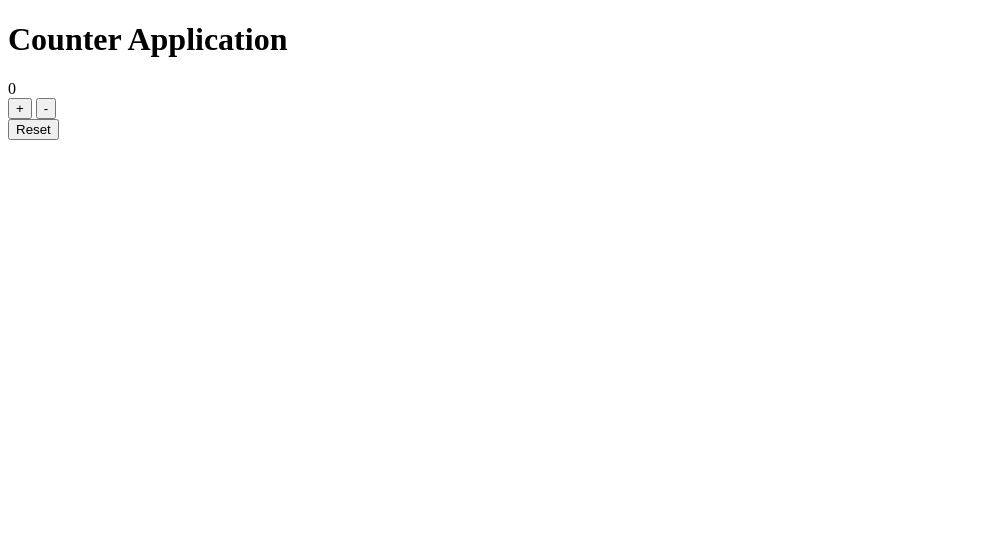
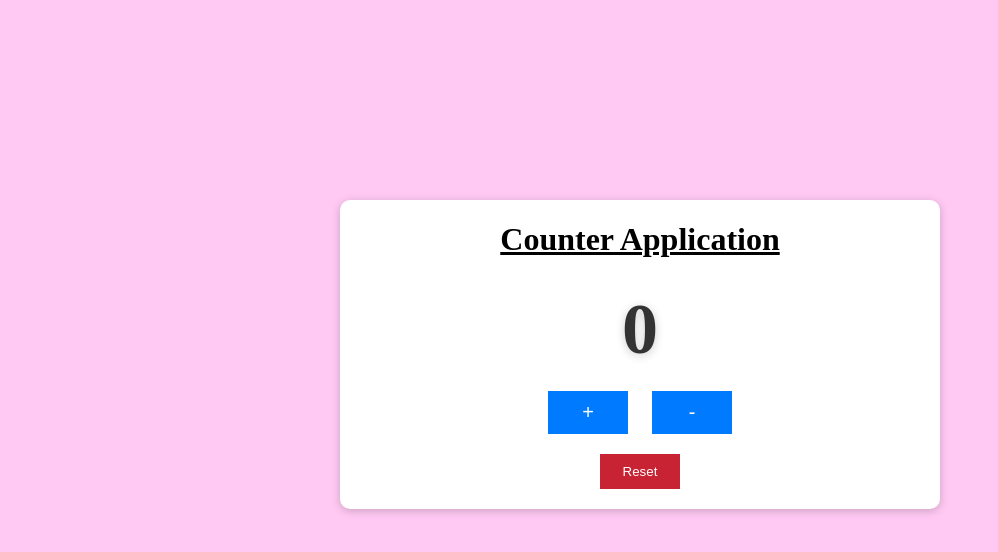
Before and after one commit to theAmrit07/counter-app, a plain HTML site: page index.html in a window 1280 px wide. Shown: the whole page, without its empty margins (0-998 px from the left). Drawn offline with Linux system fonts and the light colour scheme.

Commit message:
styling part of the counter  app completed

```diff
--- a/index.html
+++ b/index.html
@@ -1,22 +1,20 @@
 <!DOCTYPE html>
 <html lang="en">
   <head>
-    <meta charset="UTF-8">
-    <meta name="viewport" content="width=device-width, initial-scale=1.0">
+    <meta charset="UTF-8" />
+    <meta name="viewport" content="width=device-width, initial-scale=1.0" />
     <title>Counter App</title>
-    <link rel="stylesheet" href="./styles.css">
+    <link rel="stylesheet" href="./styles.css" />
   </head>
   <body>
     <div class="container-card">
       <h1>Counter Application</h1>
-<div class="counter-display" id="counterDisplay">
-0
-</div>
+      <div class="counter-display" id="counterDisplay">0</div>
       <div class="button-container">
         <button id="incrementBtn" class="blue-Btn">+</button>
         <button id="decrementBtn" class="blue-Btn">-</button>
       </div>
-<button id="reserBtn">Reset</button>
+      <button id="resetBtn">Reset</button>
     </div>
 
     <script src="./script.js"></script>
--- a/styles.css
+++ b/styles.css
@@ -0,0 +1,52 @@
+body {
+  margin: 200px;
+  background-color: rgb(255, 201, 243);
+}
+h1 {
+  margin-bottom: 30px;
+  text-decoration: underline;
+}
+.container-card {
+  background-color: #fff;
+  border-radius: 10px;
+  text-align: center;
+  display: flex;
+  flex-direction: column;
+  align-items: center;
+  max-width: 600px;
+  margin: 0 auto;
+  box-shadow: 0 2px 10px rgba(0, 0, 0, 0.2);
+}
+.counter-display {
+  font-size: 72px;
+  font-weight: bold;
+  color: #333;
+  margin-bottom: 20px;
+  text-shadow: 0 2px 10px rgba(0, 0, 0, 0.2);
+}
+
+.button-container {
+  margin-bottom: 20px;
+}
+button {
+  padding: 10px 20px;
+  background-color: #007bff;
+  border: none;
+  border-radius: pointer;
+  margin: 0 10px;
+  width: 80px;
+  color: #fff;
+}
+#resetBtn {
+  background-color: #c82333;
+  margin-bottom: 20px;
+}
+#resetBtn:hover {
+  background-color: #b11c2b;
+}
+.blue-Btn {
+  font-size: 20px;
+}
+.blue-Btn:hover {
+  background-color: #222bff;
+}
```
Lines whose indentation alone changed are shown as unchanged.
